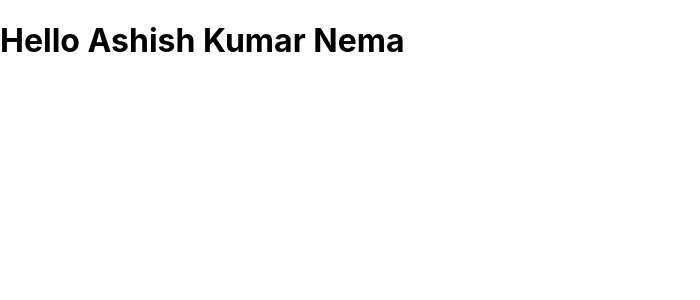
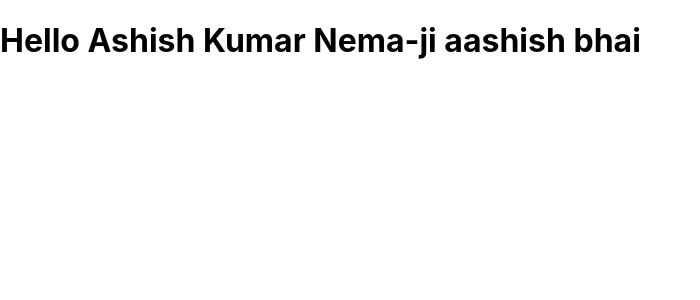
Before and after one commit to aashishnema/reactlivewebsite, a React (Create React App) app: page / in a window 1280 px wide. Shown: the top 300 px of the page, without its empty margins (0-700 px from the left). Built offline with nearby package versions, Linux system fonts and the light colour scheme.

Commit message:
testting codes

```diff
--- a/package.json
+++ b/package.json
@@ -1,17 +1,21 @@
 {
   "name": "my-app",
+  "homepage": "https://aashishnema.github.io/reactlivewebsite",
   "version": "0.1.0",
   "private": true,
   "dependencies": {
     "@testing-library/jest-dom": "^5.16.5",
     "@testing-library/react": "^13.4.0",
     "@testing-library/user-event": "^13.5.0",
+    "gh-pages": "^4.0.0",
     "react": "^18.2.0",
     "react-dom": "^18.2.0",
     "react-scripts": "5.0.1",
     "web-vitals": "^2.1.4"
   },
   "scripts": {
+    "predeploy": "npm run build",
+    "deploy": "gh-pages -d build",
     "start": "react-scripts start",
     "build": "react-scripts build",
     "test": "react-scripts test",
--- a/src/components/HelloWorld.js
+++ b/src/components/HelloWorld.js
@@ -2,7 +2,7 @@ import React from "react";
 
 function HelloWorld(){
     return (
-        <h1>Hello Ashish Kumar Nema</h1>
+        <h1>Hello Ashish Kumar Nema-ji aashish bhai </h1>
     )
 }
 
```
Also changed, not shown: 1 other file (tests, documents, lock files or other folders).
